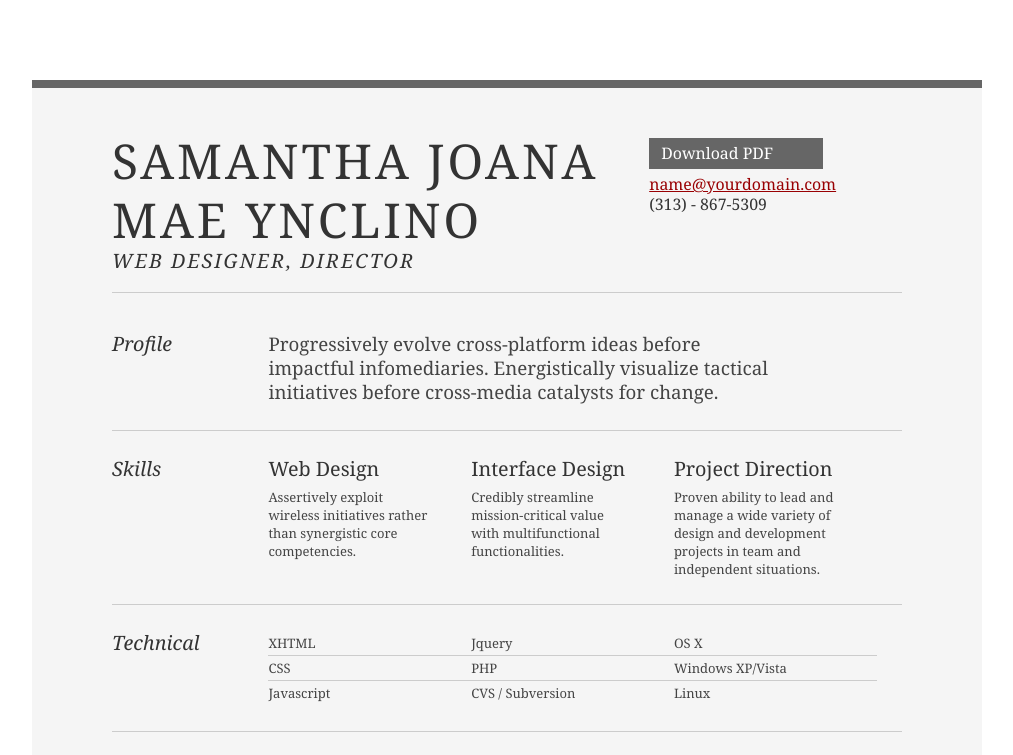
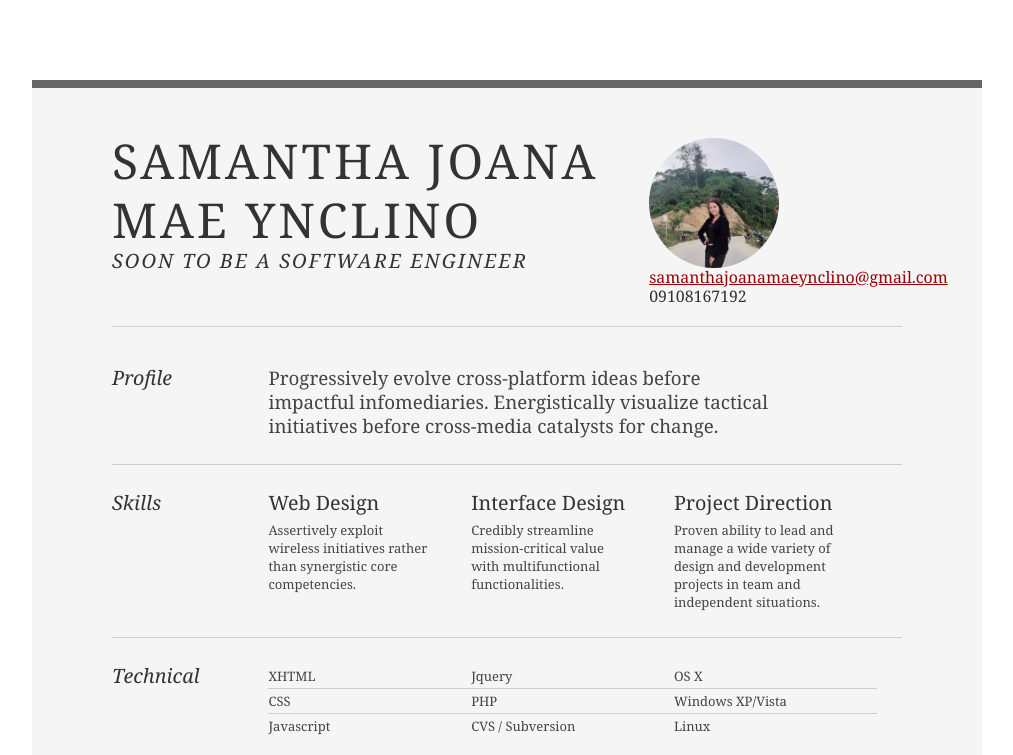
Before and after one commit to Sammaeee/Sammaeee.github.io, a plain HTML site: page index.html in a window 1280 px wide. Shown: the top 755 px of the page, without its empty margins (133-1146 px from the left). Drawn offline with Linux system fonts and the light colour scheme.

Commit message:
Added some image for resume

```diff
--- a/index.html
+++ b/index.html
@@ -21,14 +21,14 @@
 			<div class="yui-gc">
 				<div class="yui-u first">
 					<h1>Samantha Joana Mae Ynclino</h1>
-					<h2>Web Designer, Director</h2>
+					<h2>Soon to be a Software Engineer</h2>
 				</div>
 
 				<div class="yui-u">
 					<div class="contact-info">
-						<h3><a id="pdf" href="#">Download PDF</a></h3>
-						<h3><a href="mailto:name@yourdomain.com">name@yourdomain.com</a></h3>
-						<h3>(313) - 867-5309</h3>
+						<div class="img-container"><img src="sammaeee.jpg" alt=""></div>
+						<h3><a href="mailto:name@yourdomain.com">samanthajoanamaeynclino@gmail.com</a></h3>
+						<h3>09108167192</h3>
 					</div><!--// .contact-info -->
 				</div>
 			</div><!--// .yui-gc -->
```
